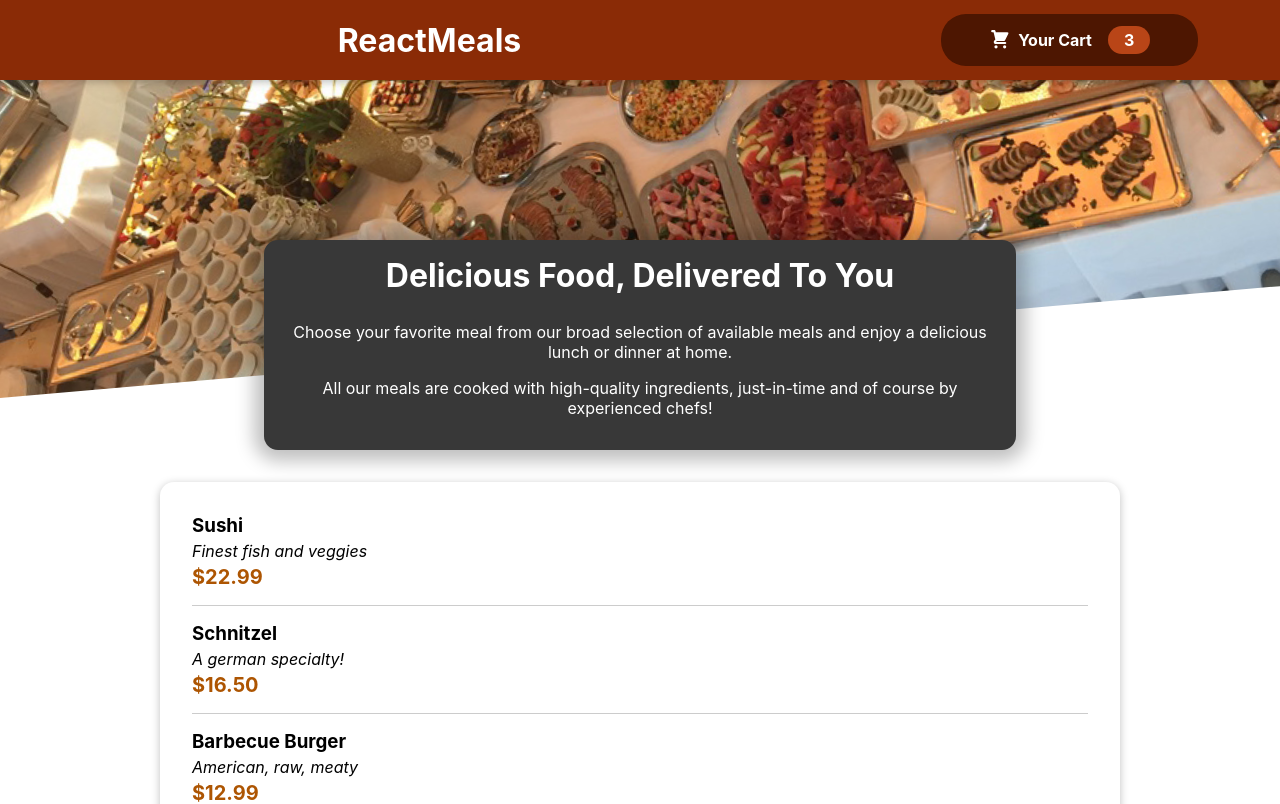
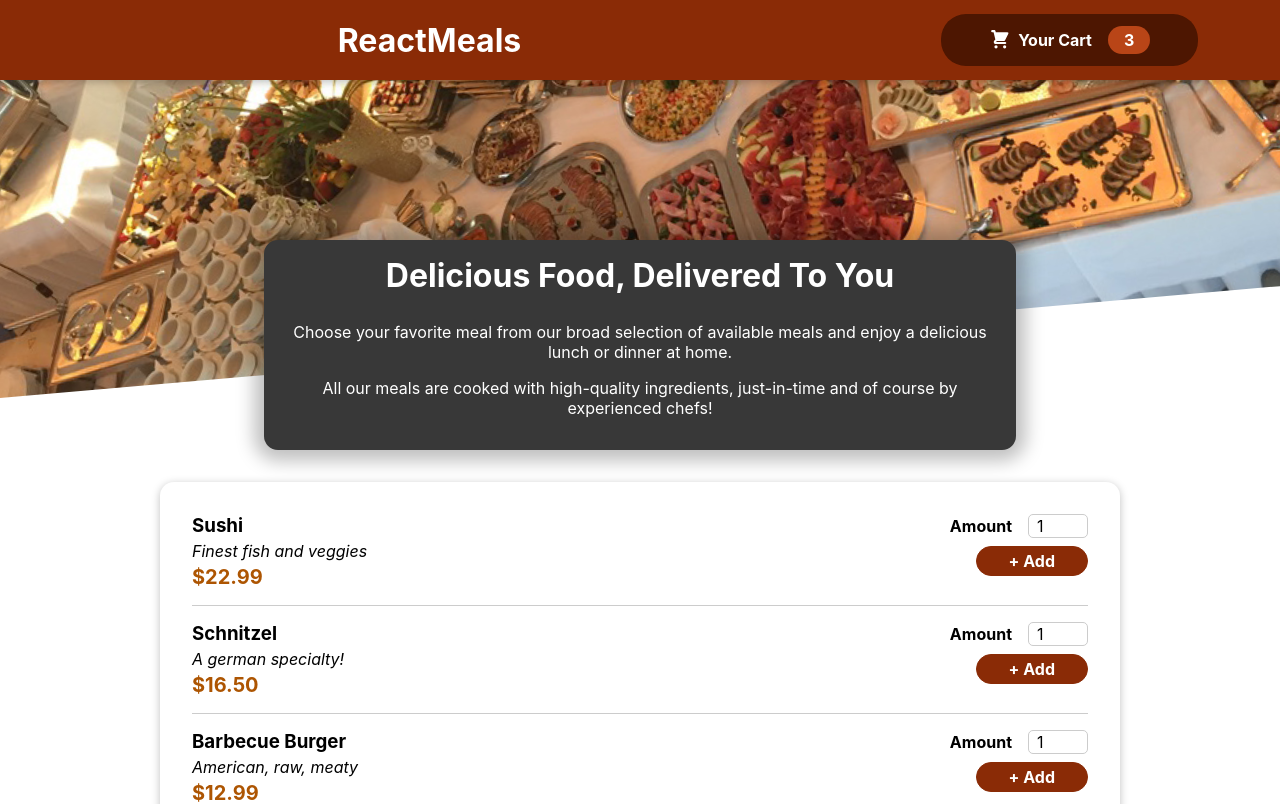
Before and after one commit to brianmuturi2/food-app, a React (Create React App) app: page / in a window 1280 px wide. Shown: the top 804 px of the page. Built offline with nearby package versions, Linux system fonts and the light colour scheme.

Commit message:
feat(meals|input): created meals form and input component

```diff
--- a/src/components/Meals/MealItem/MealItem.js
+++ b/src/components/Meals/MealItem/MealItem.js
@@ -1,4 +1,5 @@
 import classes from './MealItem.module.css'
+import MealItemForm from './MealItemForm/MealItemForm';
 
 const MealItem = (props) => {
 
@@ -12,7 +13,7 @@
                 <div className={classes.price}>{price}</div>
             </div>
             <div>
-
+                <MealItemForm/>
             </div>
         </li>
     )
--- a/src/components/Meals/MealItem/MealItemForm/MealItemForm.js
+++ b/src/components/Meals/MealItem/MealItemForm/MealItemForm.js
@@ -1,5 +1,13 @@
+import classes from './MealItemForm.module.css'
+import Input from '../../../Shared/Input/Input';
+
 const MealItemForm = (props) => {
-
+    return (
+        <form className={classes.form}>
+            <Input label={'Amount'} input={{id: 'amount', type: 'number', min: '1', max: '5', step: '1', defaultValue: '1'}}/>
+            <button>+ Add</button>
+        </form>
+    )
 }
 
 export default MealItemForm
--- /dev/null
+++ b/src/components/Meals/MealItem/MealItemForm/MealItemForm.module.css
@@ -0,0 +1,20 @@
+.form {
+    text-align: right;
+}
+
+.form button {
+    font: inherit;
+    cursor: pointer;
+    background-color: #8a2b06;
+    border: 1px solid #8a2b06;
+    color: white;
+    padding: 0.25rem 2rem;
+    border-radius: 20px;
+    font-weight: bold;
+}
+
+.form button:hover,
+.form button:active {
+    background-color: #641e03;
+    border-color: #641e03;
+}
--- /dev/null
+++ b/src/components/Shared/Input/Input.js
@@ -0,0 +1,12 @@
+import classes from './Input.module.css'
+
+const Input = (props) => {
+    return (
+        <div className={classes.input}>
+            <label htmlFor={props.input.id}>{props.label}</label>
+            <input {...props.input}/>
+        </div>
+    )
+}
+
+export default Input
--- /dev/null
+++ b/src/components/Shared/Input/Input.module.css
@@ -0,0 +1,18 @@
+.input {
+    display: flex;
+    align-items: center;
+    margin-bottom: 0.5rem;
+}
+
+.input label {
+    font-weight: bold;
+    margin-right: 1rem;
+}
+
+.input input {
+    width: 3rem;
+    border-radius: 5px;
+    border: 1px solid #ccc;
+    font: inherit;
+    padding-left: 0.5rem;
+}
```
